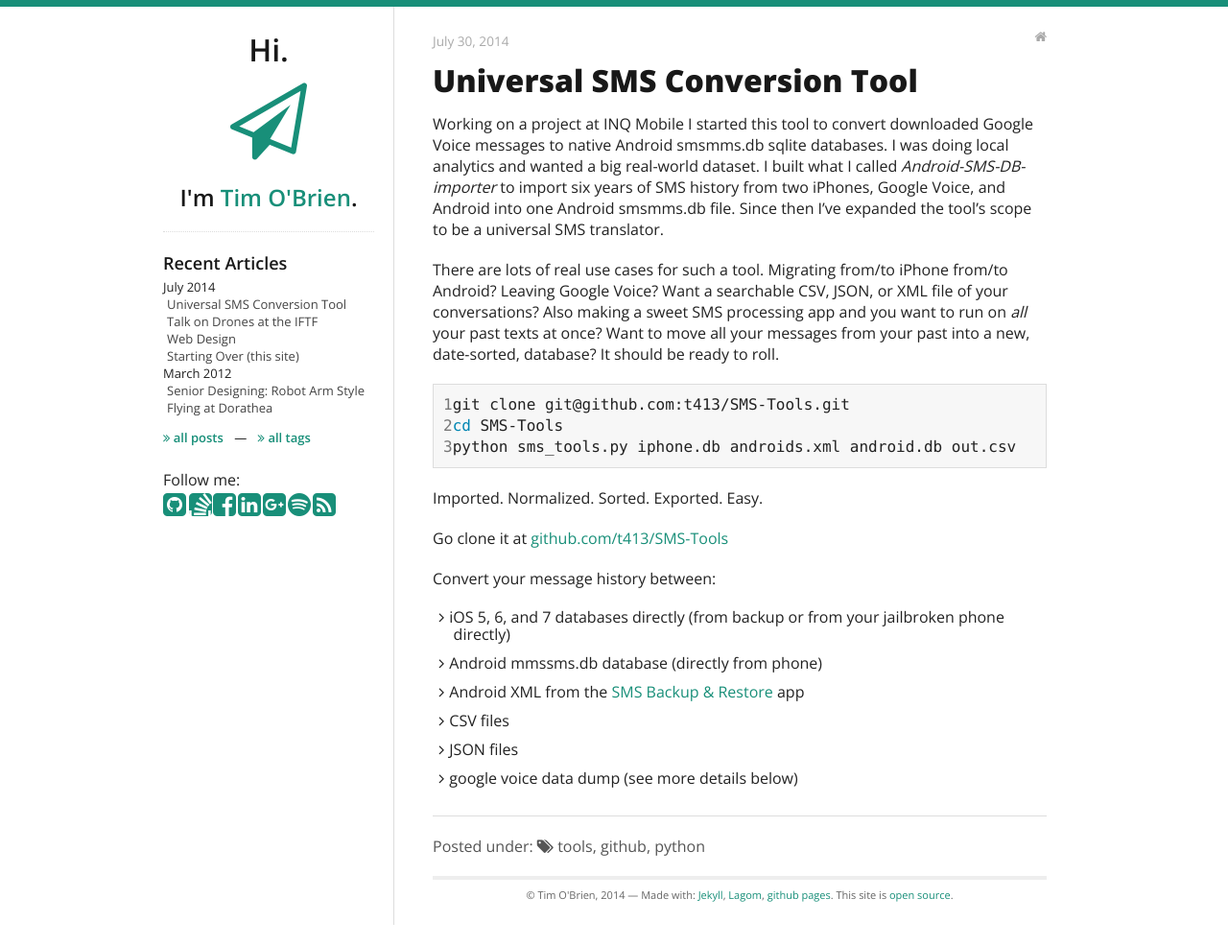
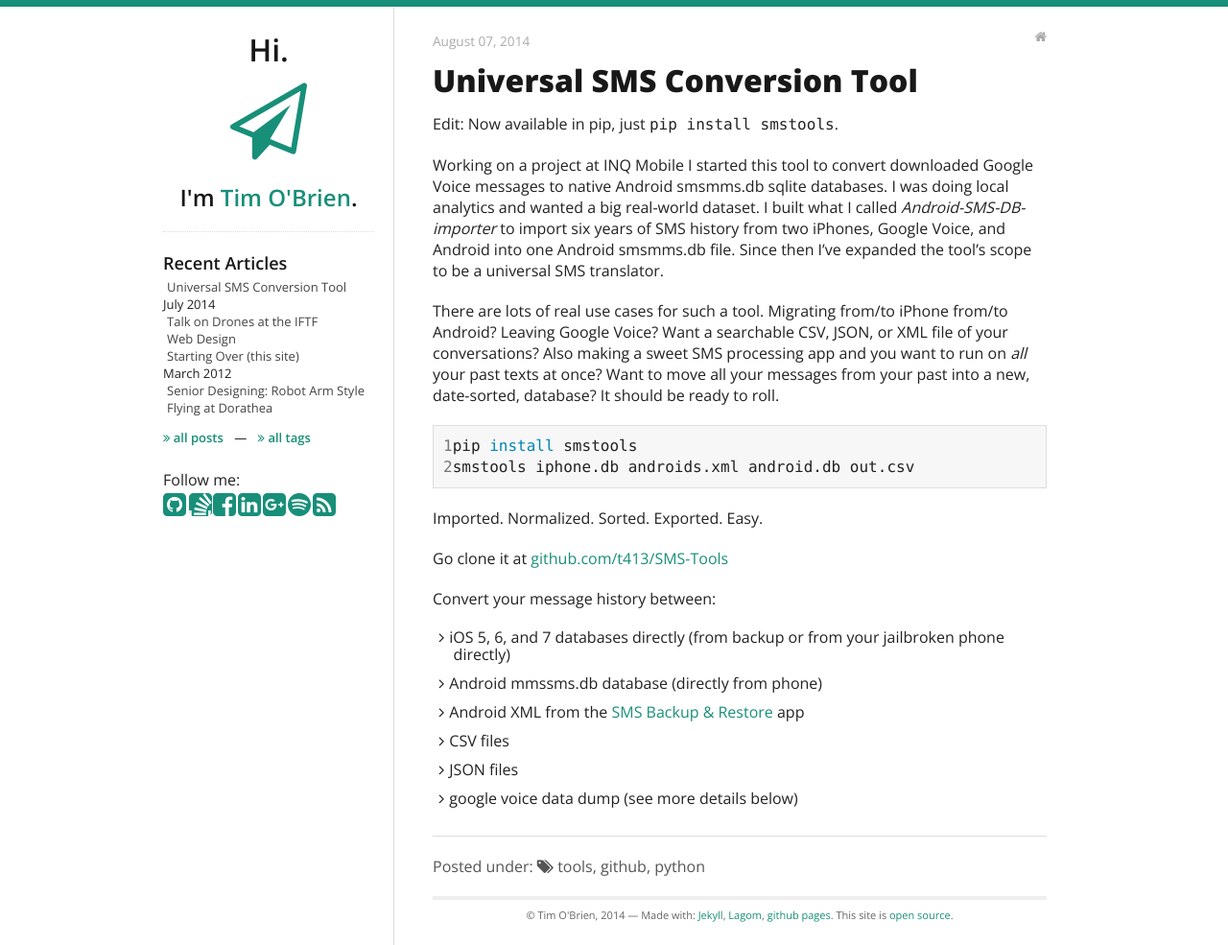
Before and after one commit to t413/t413.github.io, a Jekyll site: the page built from _posts/2014-08-07-sms-conversion.md, in a window 1280 px wide. Shown: the whole page at 96% size. Built offline with Jekyll 4.4.1, drawn with Linux system fonts in a browser that asks for light colours; nearby versions of some CDN libraries; before the commit the page ends 964 px from its top, so only the background shows below that.

Commit message:
Update and rename 2014-07-30-sms-conversion.md to 2014-08-07-sms-conversion.md
- updated to include new pip install

```diff
--- a/_posts/2014-07-30-sms-conversion.md
+++ b/_posts/2014-08-07-sms-conversion.md
@@ -3,6 +3,7 @@
 title: "Universal SMS Conversion Tool"
 tags: [tools, github, python]
 ---
+Edit: Now available in pip, just `pip install smstools`.
 
 Working on a project at INQ Mobile I started this tool to convert downloaded
 Google Voice messages to native Android smsmms.db sqlite databases. I was doing
@@ -18,9 +19,8 @@
 past into a new, date-sorted, database? It should be ready to roll.
 
 {% highlight bash linenos=table %}
-git clone git@github.com:t413/SMS-Tools.git
-cd SMS-Tools
-python sms_tools.py iphone.db androids.xml android.db out.csv
+pip install smstools
+smstools iphone.db androids.xml android.db out.csv
 {% endhighlight %}
 
 Imported. Normalized. Sorted. Exported. Easy.
```
